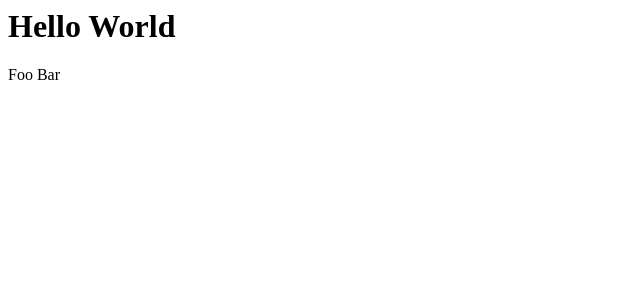
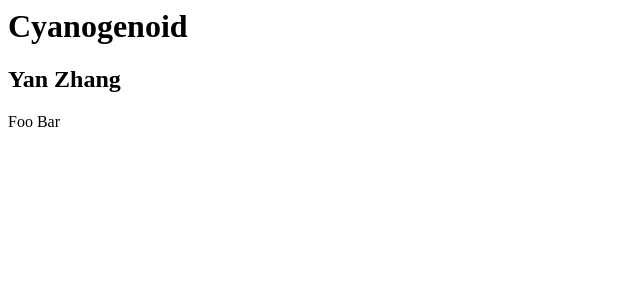
Before and after one commit to Cyanogenoid/cyanogenoid.github.io, a Jekyll site: the page built from index.html, in a window 1280 px wide. Shown: the top 300 px of the page, without its empty margins (0-640 px from the left). Built offline with Jekyll 4.4.1, drawn with Linux system fonts in a browser that asks for light colours.

Commit message:
Change index title to be proper

```diff
--- a/index.html
+++ b/index.html
@@ -1,6 +1,7 @@
 ---
 layout: default
-title: Hello World
+title: Cyanogenoid
+subtitle: Yan Zhang
 ---
 
 Foo Bar
```
